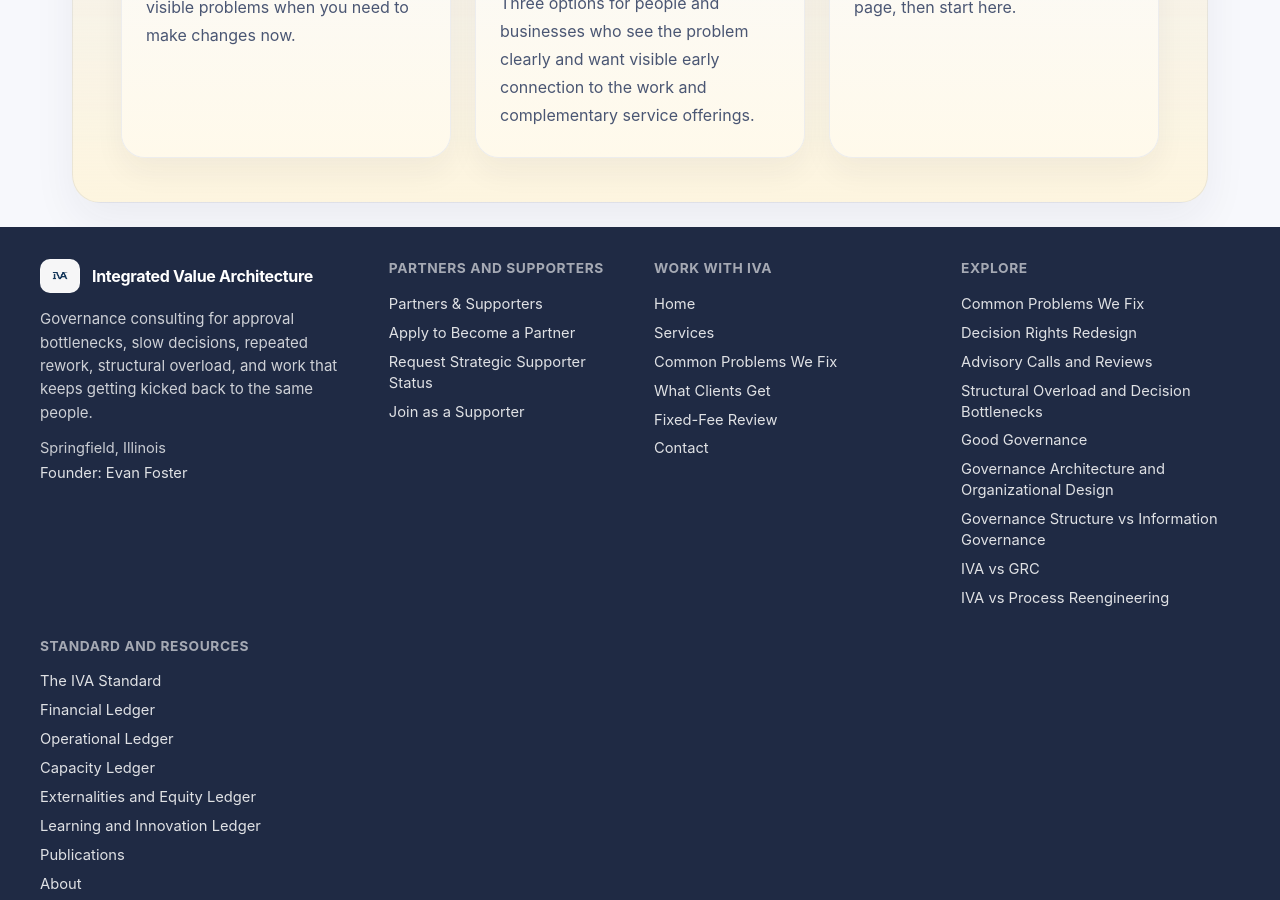
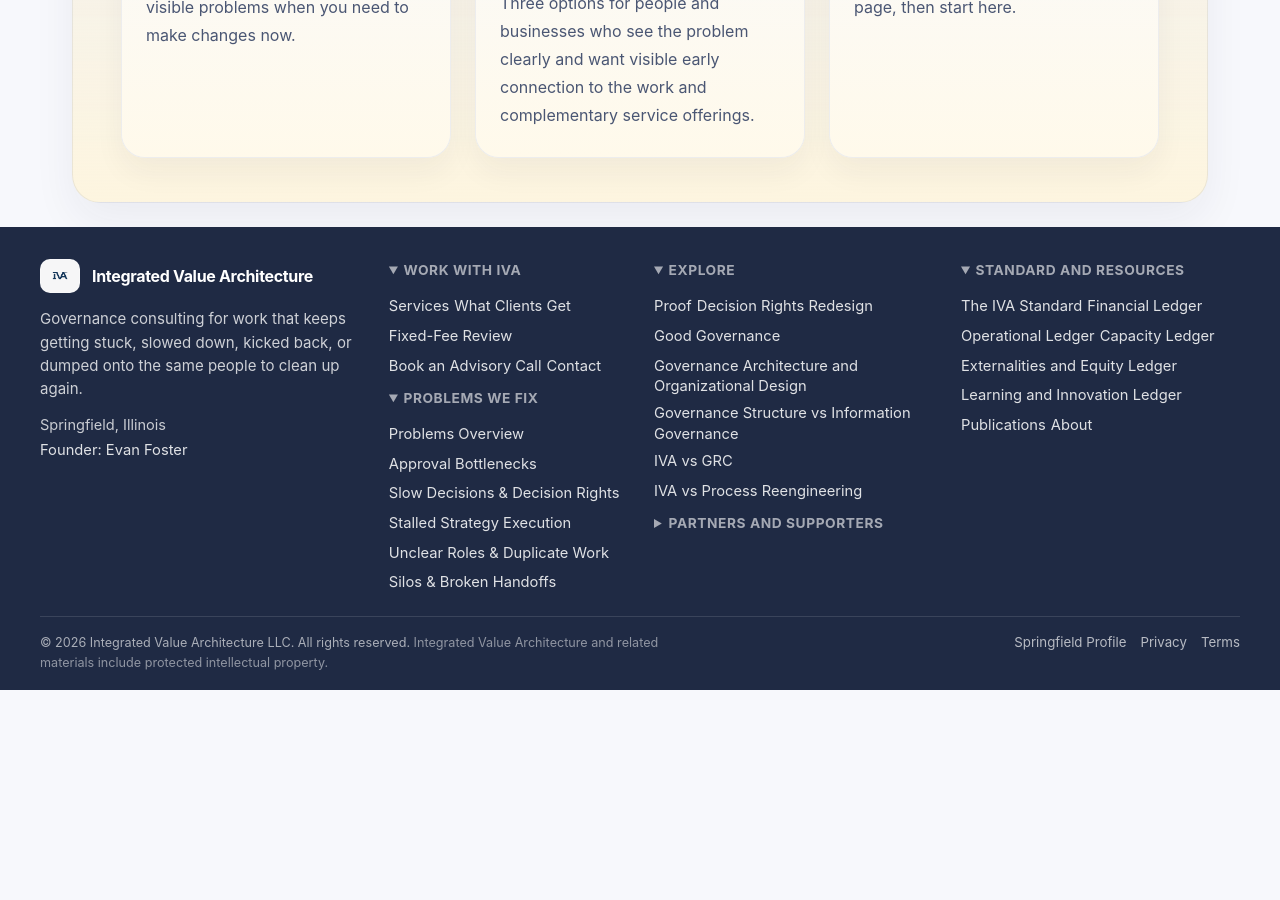
Before and after one commit to efost7873/integratedvaluearchitecture.com, a Jekyll site: the page built from index.html, in a window 1280 px wide and 900 px high, scrolled down 5180 px. Built offline with Jekyll 4.4.1, drawn with Linux system fonts in a browser that asks for light colours; after the commit the page ends 5870 px from its top, so only the background shows below that.

Commit message:
Update footer.html

```diff
--- a/_includes/footer.html
+++ b/_includes/footer.html
@@ -8,7 +8,7 @@
         </div>
 
         <p class="iva-footer-desc">
-          Governance consulting for approval bottlenecks, slow decisions, repeated rework, structural overload, and work that keeps getting kicked back to the same people.
+          Governance consulting for work that keeps getting stuck, slowed down, kicked back, or dumped onto the same people to clean up again.
         </p>
 
         <div class="iva-footer-meta">
@@ -17,39 +17,60 @@
         </div>
       </div>
 
-      <div class="iva-footer-col">
-        <h4 class="iva-footer-heading">Partners and Supporters</h4>
-        <a class="iva-footer-link" href="/partners-and-supporters/">Partners &amp; Supporters</a>
-        <a class="iva-footer-link" href="https://forms.cloud.microsoft/r/1PfL2D9z5U">Apply to Become a Partner</a>
-        <a class="iva-footer-link" href="https://forms.cloud.microsoft/r/Ardd9wZsmL">Request Strategic Supporter Status</a>
-        <a class="iva-footer-link" href="https://buy.stripe.com/cNi5kE3jmcGAfJcdLBfrW03">Join as a Supporter</a>
+      <div class="iva-footer-col iva-footer-col-groups">
+        <details class="iva-footer-group" open>
+          <summary class="iva-footer-heading">Work With IVA</summary>
+          <div class="iva-footer-group-links">
+            <a class="iva-footer-link" href="/services/">Services</a>
+            <a class="iva-footer-link" href="/what-clients-get/">What Clients Get</a>
+            <a class="iva-footer-link" href="/fixed-fee-review/">Fixed-Fee Review</a>
+            <a class="iva-footer-link" href="/book-advisory-call/">Book an Advisory Call</a>
+            <a class="iva-footer-link" href="/contact/">Contact</a>
+          </div>
+        </details>
+
+        <details class="iva-footer-group" open>
+          <summary class="iva-footer-heading">Problems We Fix</summary>
+          <div class="iva-footer-group-links">
+            <a class="iva-footer-link" href="/problems/">Problems Overview</a>
+            <a class="iva-footer-link" href="/approval-bottlenecks/">Approval Bottlenecks</a>
+            <a class="iva-footer-link" href="/slow-decisions-decision-rights/">Slow Decisions &amp; Decision Rights</a>
+            <a class="iva-footer-link" href="/stalled-strategy-execution/">Stalled Strategy Execution</a>
+            <a class="iva-footer-link" href="/unclear-roles-duplicate-work/">Unclear Roles &amp; Duplicate Work</a>
+            <a class="iva-footer-link" href="/silos-broken-handoffs/">Silos &amp; Broken Handoffs</a>
+          </div>
+        </details>
       </div>
 
-      <div class="iva-footer-col">
-        <h4 class="iva-footer-heading">Work With IVA</h4>
-        <a class="iva-footer-link" href="/">Home</a>
-        <a class="iva-footer-link" href="/services/">Services</a>
-        <a class="iva-footer-link" href="/common-problems-we-fix/">Common Problems We Fix</a>
-        <a class="iva-footer-link" href="/what-clients-get/">What Clients Get</a>
-        <a class="iva-footer-link" href="/fixed-fee-review/">Fixed-Fee Review</a>
-        <a class="iva-footer-link" href="/contact/">Contact</a>
-      </div>
-
-      <div class="iva-footer-col">
-        <h4 class="iva-footer-heading">Explore</h4>
-        <a class="iva-footer-link" href="/common-problems-we-fix/">Common Problems We Fix</a>
+      <div class="iva-footer-col iva-footer-col-groups">
+        <details class="iva-footer-group" open>
+          <summary class="iva-footer-heading">Explore</summary>
+          <div class="iva-footer-group-links">
+            <a class="iva-footer-link" href="/case-structural-overload-and-decision-bottleneck/">Proof</a>
             <a class="iva-footer-link" href="/decision-rights-redesign/">Decision Rights Redesign</a>
-        <a class="iva-footer-link" href="/services/">Advisory Calls and Reviews</a>
-        <a class="iva-footer-link" href="/case-structural-overload-and-decision-bottleneck/">Structural Overload and Decision Bottlenecks</a>
             <a class="iva-footer-link" href="/good-governance/">Good Governance</a>
             <a class="iva-footer-link" href="/governance-architecture-organizational-design/">Governance Architecture and Organizational Design</a>
             <a class="iva-footer-link" href="/governance-structure-vs-information-governance/">Governance Structure vs Information Governance</a>
             <a class="iva-footer-link" href="/iva-vs-grc/">IVA vs GRC</a>
             <a class="iva-footer-link" href="/iva-vs-process-reengineering/">IVA vs Process Reengineering</a>
           </div>
+        </details>
 
-      <div class="iva-footer-col">
-        <h4 class="iva-footer-heading">Standard and Resources</h4>
+        <details class="iva-footer-group">
+          <summary class="iva-footer-heading">Partners and Supporters</summary>
+          <div class="iva-footer-group-links">
+            <a class="iva-footer-link" href="/partners-and-supporters/">Partners &amp; Supporters</a>
+            <a class="iva-footer-link" href="https://forms.cloud.microsoft/r/1PfL2D9z5U">Apply to Become a Partner</a>
+            <a class="iva-footer-link" href="https://forms.cloud.microsoft/r/Ardd9wZsmL">Request Strategic Supporter Status</a>
+            <a class="iva-footer-link" href="https://buy.stripe.com/cNi5kE3jmcGAfJcdLBfrW03">Join as a Supporter</a>
+          </div>
+        </details>
+      </div>
+
+      <div class="iva-footer-col iva-footer-col-groups">
+        <details class="iva-footer-group" open>
+          <summary class="iva-footer-heading">Standard and Resources</summary>
+          <div class="iva-footer-group-links">
             <a class="iva-footer-link" href="/standard/">The IVA Standard</a>
             <a class="iva-footer-link" href="/finance/">Financial Ledger</a>
             <a class="iva-footer-link" href="/operations/">Operational Ledger</a>
@@ -58,6 +79,8 @@
             <a class="iva-footer-link" href="/learning/">Learning and Innovation Ledger</a>
             <a class="iva-footer-link" href="/publications/">Publications</a>
             <a class="iva-footer-link" href="/about/">About</a>
+          </div>
+        </details>
       </div>
     </div>
 
```
Lines whose indentation alone changed are shown as unchanged.
